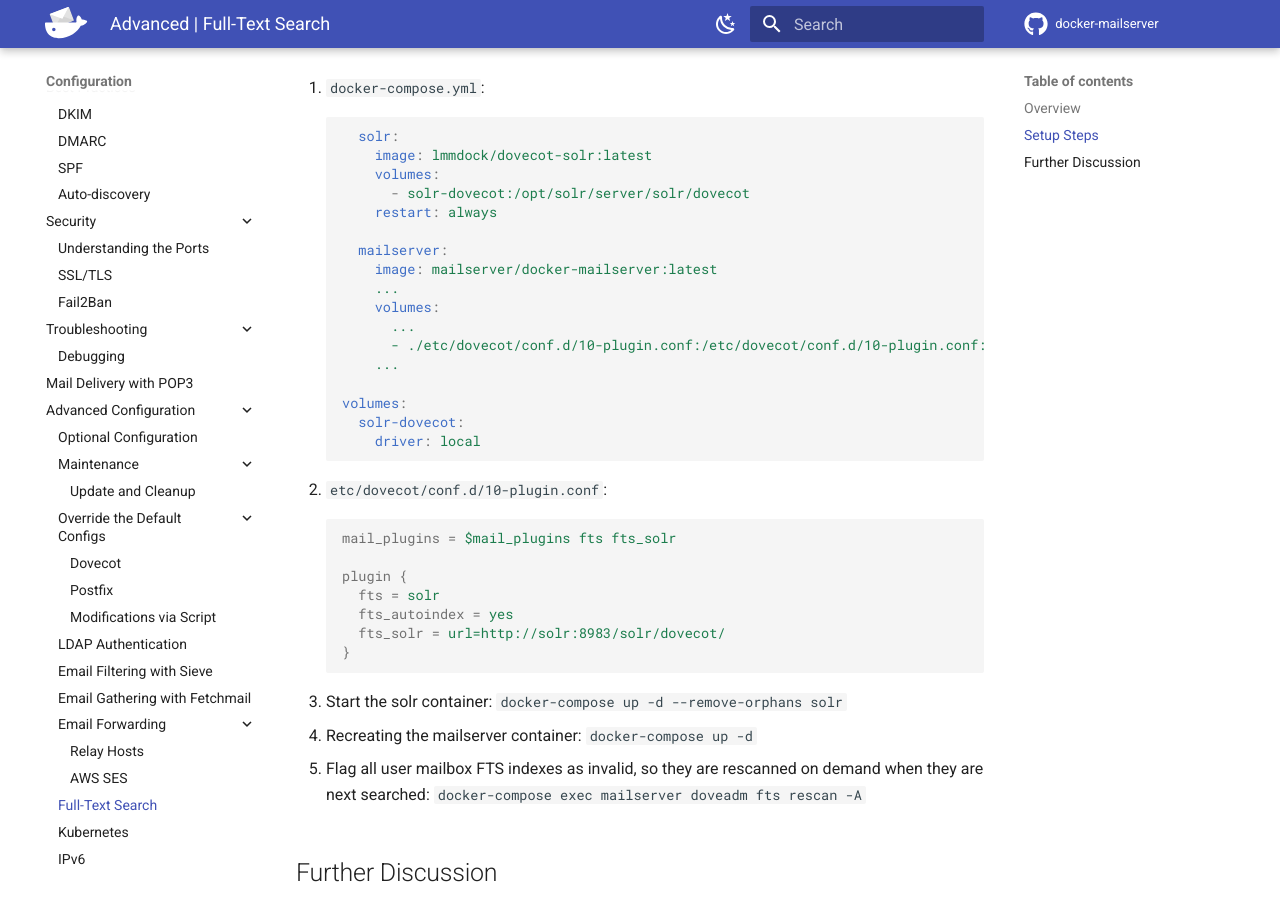
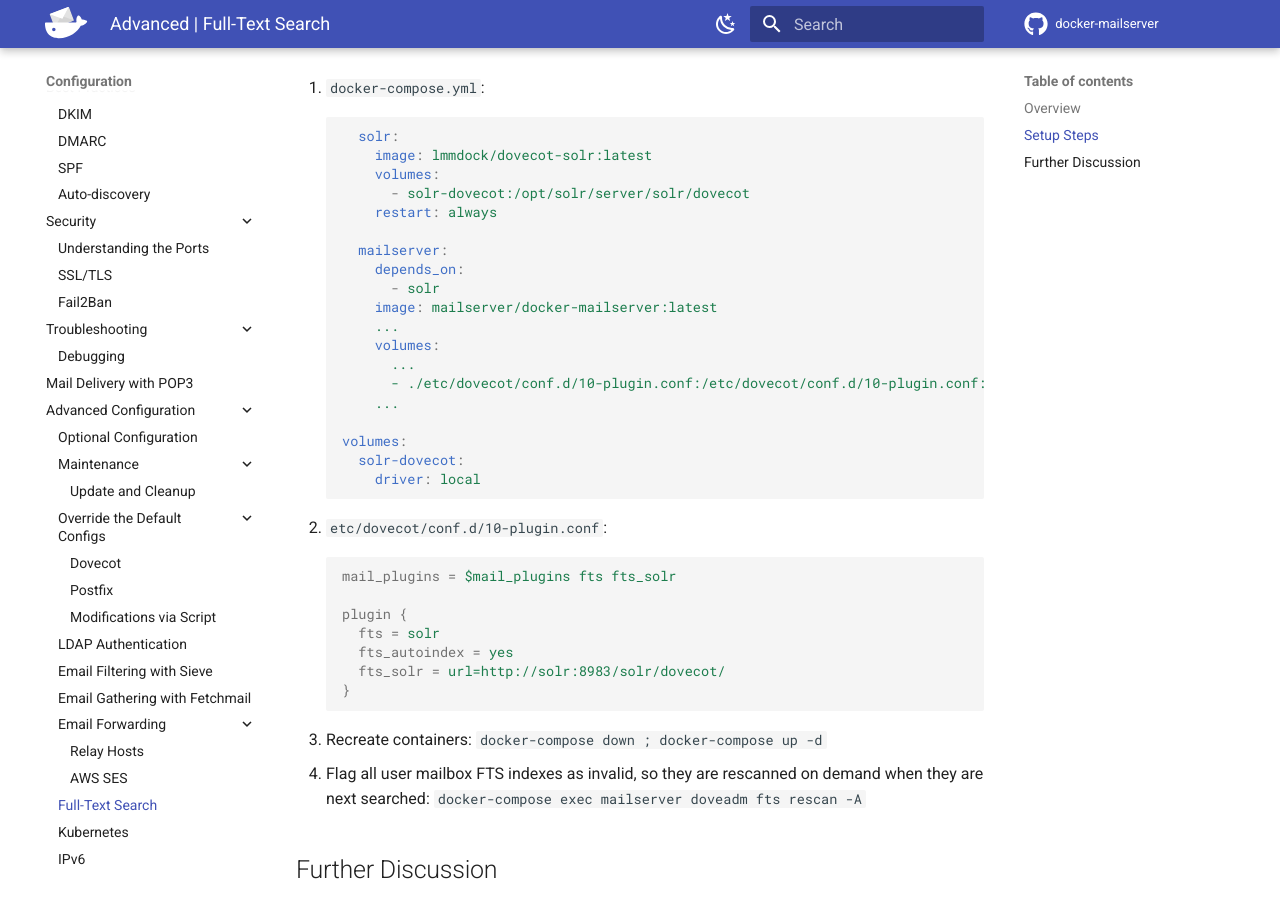
Before and after one commit to docker-mailserver/docker-mailserver, an MkDocs documentation site: the page built from docs/content/config/advanced/full-text-search.md, in a window 1280 px wide and 900 px high, scrolled down 421 px. Built offline with MkDocs 1.6.1 and Material for MkDocs 9.7.7, drawn with Linux system fonts in a browser that asks for light colours; comment, search, counter and statistics services are not loaded; the version menu is left out.

Commit message:
small enhancements (#1899)

````diff
--- a/docs/content/config/advanced/full-text-search.md
+++ b/docs/content/config/advanced/full-text-search.md
@@ -44,12 +46,8 @@ The [dovecot-solr Plugin](https://wiki2.dovecot.org/Plugins/FTS/Solr) is used in
     }
     ```
 
-3. Start the solr container: `docker-compose up -d --remove-orphans solr`
-
-4. Recreating the mailserver container: `docker-compose up -d`
-
-5. Flag all user mailbox FTS indexes as invalid, so they are rescanned on demand when they are next searched: `docker-compose exec mailserver doveadm fts rescan -A`
-
+3. Recreate containers: `docker-compose down ; docker-compose up -d`
+4. Flag all user mailbox FTS indexes as invalid, so they are rescanned on demand when they are next searched: `docker-compose exec mailserver doveadm fts rescan -A`
 
 ## Further Discussion
 
````
Also changed, not shown: other parts of docs/content/config/advanced/full-text-search.md (+2 -0 lines).
